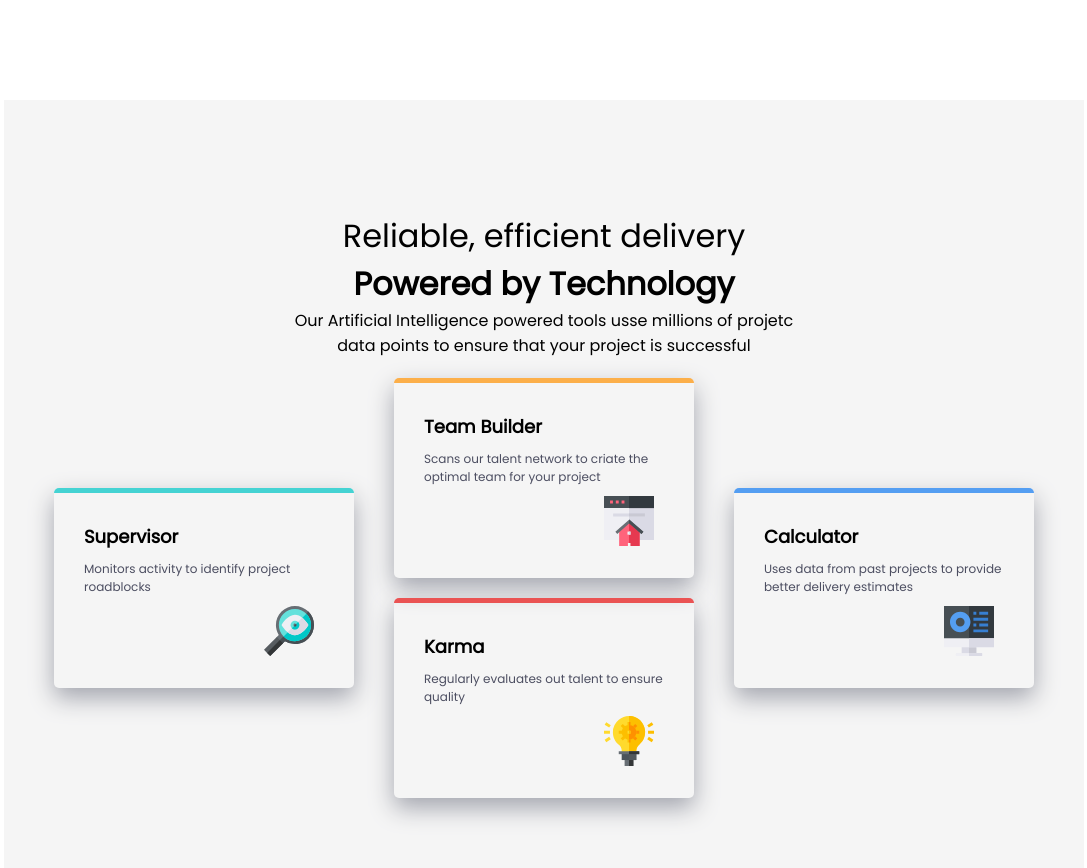
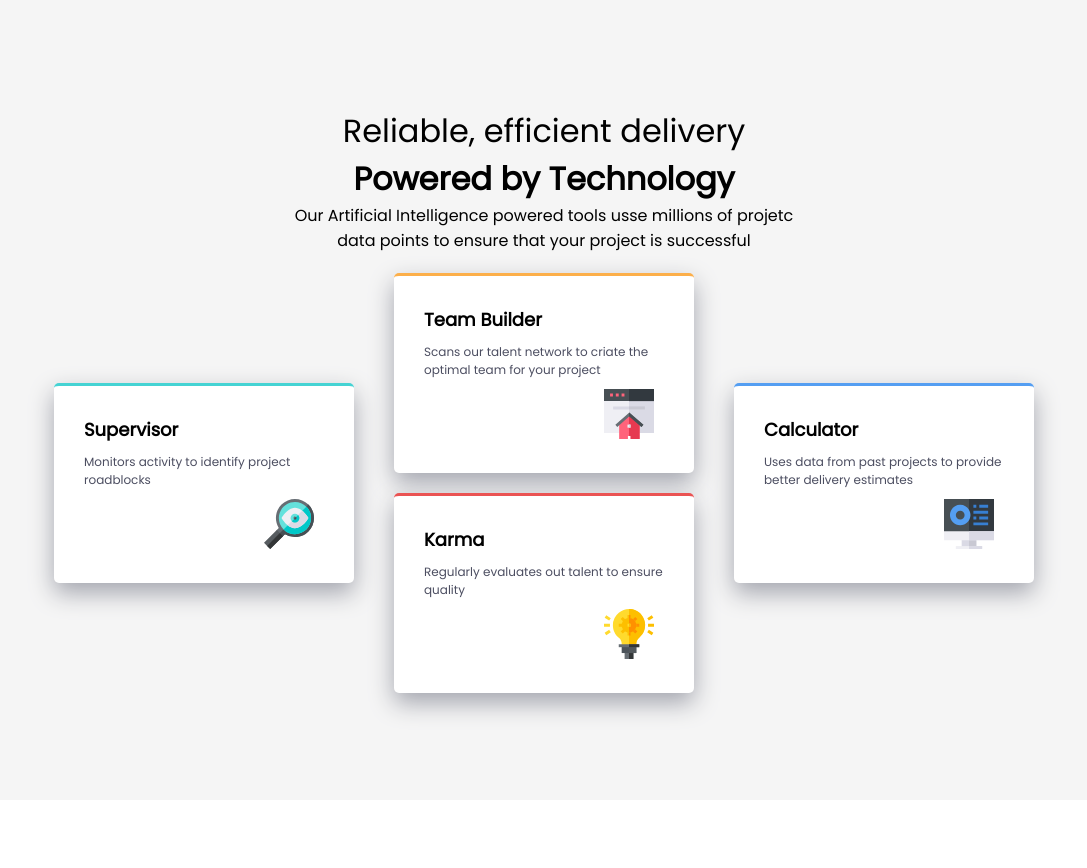
Before and after one commit to GleytonSantos/CardsPage-HTML-CSS, a plain HTML site: page index.html in a window 1280 px wide. Shown: the whole page, without its empty margins (96-1183 px from the left). After the commit the page ends 800 px from the top, so only its background shows below. Drawn offline with Linux system fonts and the light colour scheme.

Commit message:
Title fix

```diff
--- a/style.css
+++ b/style.css
@@ -17,12 +17,12 @@
   align-items: center;
   flex-direction: column;
   flex: 1 0 auto;
-  margin: 100px;
+  /* margin: 100px; */
 }
 .title {
   text-align: center;
   width: 500px;
-  padding-top: 30px;
+  padding-top: 20px;
 }
 .main-content {
   display: grid;
@@ -31,6 +31,7 @@
   align-items: center;
 }
 .main-card {
+  background-color: white;
   display: flex;
   flex-direction: column;
   width: 300px;
@@ -46,16 +47,16 @@
   transform: scale(1.05);
 }
 .card1 {
-  border-top: 5px solid hsl(180, 62%, 55%);
+  border-top: 3px solid hsl(180, 62%, 55%);
 }
 .card2 {
-  border-top: 5px solid hsl(34, 97%, 64%);
+  border-top: 3px solid hsl(34, 97%, 64%);
 }
 .card3 {
-  border-top: 5px solid hsl(0, 78%, 62%);
+  border-top: 3px solid hsl(0, 78%, 62%);
 }
 .card4 {
-  border-top: 5px solid hsl(212, 86%, 64%);
+  border-top: 3px solid hsl(212, 86%, 64%);
 }
 
 .picture {
```
